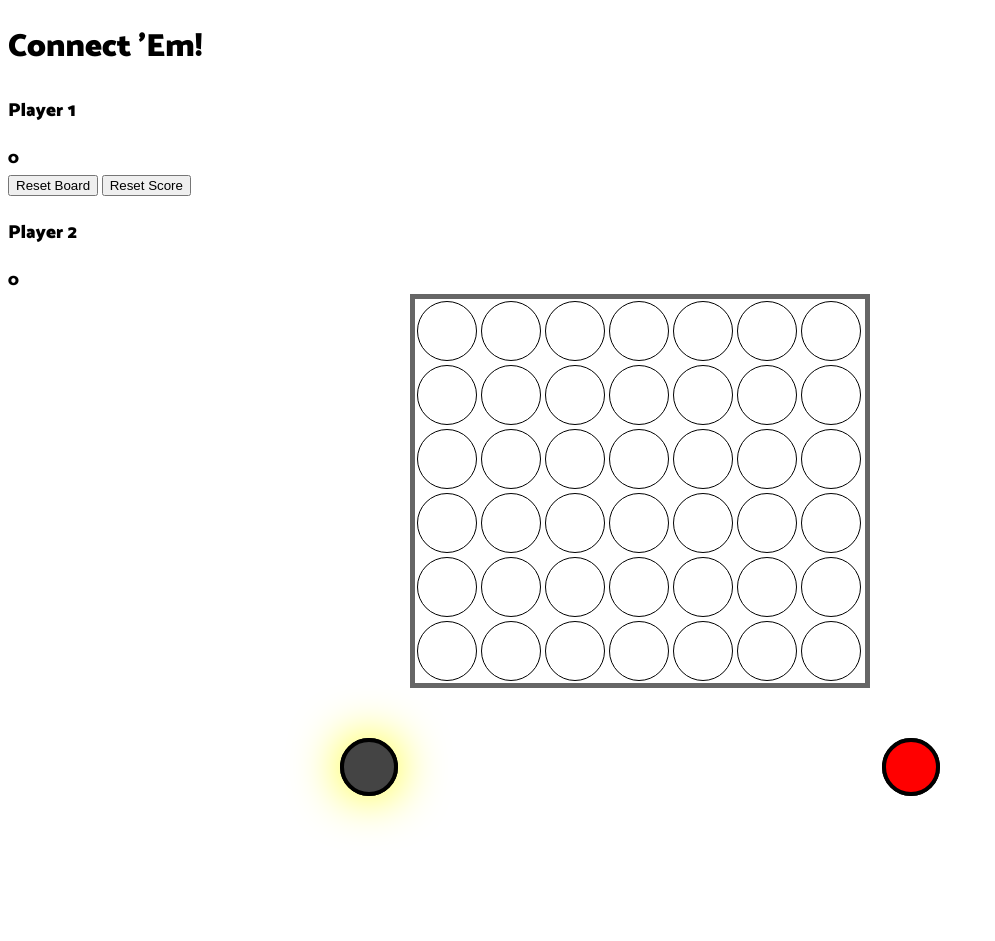
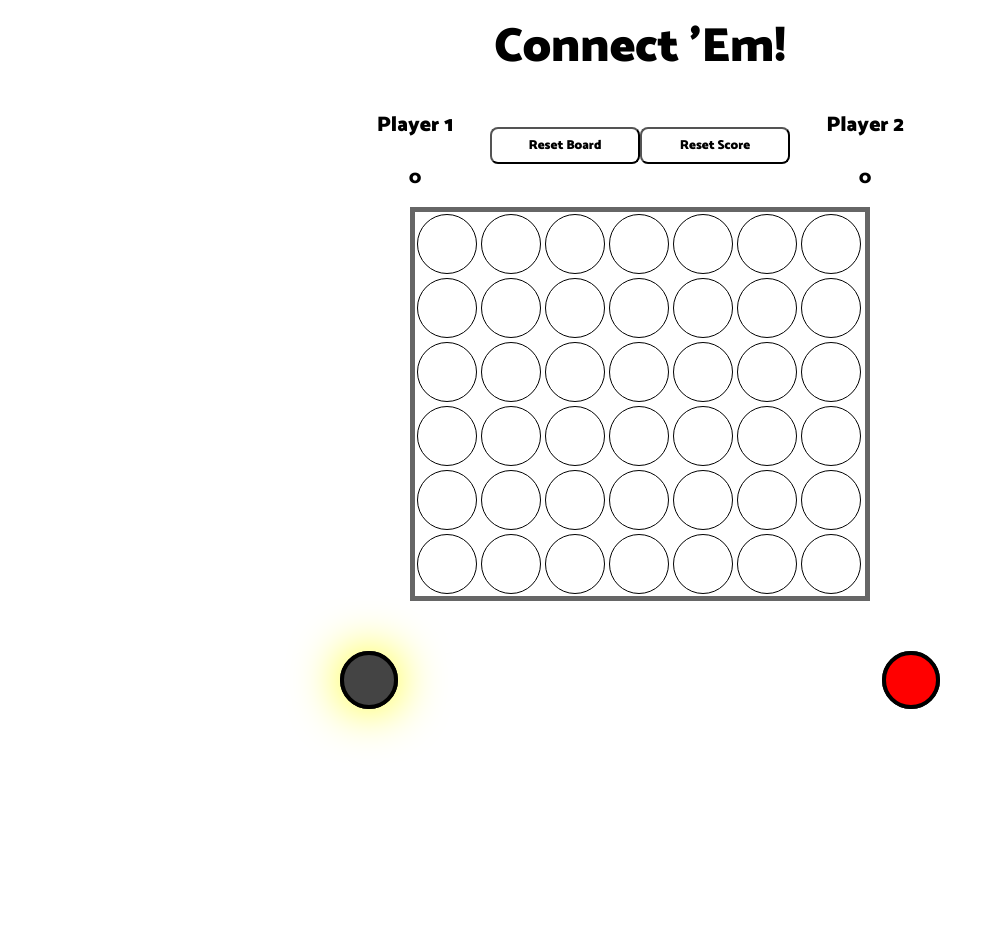
Before and after one commit to TheMichaelRay/project-1, a plain HTML site: page index.html in a window 1280 px wide. Shown: the whole page, without its empty margins (0-995 px from the left). After the commit the page ends 859 px from the top, so only its background shows below. Drawn offline with nearby package versions, Linux system fonts and the light colour scheme.

Commit message:
added css styling for header

```diff
--- a/app.js
+++ b/app.js
@@ -74,6 +74,9 @@ game = {
                 }
                 if (counter >= game.connect-1) {
                   game.functions.winner(type)
+                } else if (($('.red').length + $('.black').length) - (game.board.rows * game.board.columns) === 0) {
+                  alert('Tie Game!');
+                  game.functions.resetGame();
                 }
               },
     winner : function(winType){
@@ -137,7 +140,7 @@ game = {
             $(this).html('<div class="inner"></div>');
             $('.inner').addClass(game.currentPlayer.class);
             $('.inner').animate({top: $circle.offset().top - $(this).offset().top},
-                                1000,
+                                400,
                                 "easeOutBounce",
                                 function(){
                                   $circle.addClass(game.currentPlayer.class);
--- a/style.css
+++ b/style.css
@@ -1,13 +1,40 @@
 html {
   font-family: 'Catamaran', sans-serif;
 }
+h1 {
+  text-align: center;
+  font-size: 48px;
+  margin: 0;
+}
+header {
+  max-width: 600px;
+  margin: 0 auto;
+}
+#player-one-score, #player-two-score {
+  height: 120px;
+  text-align: center;
+  font-size: large;
+}
 #container {
+  clear: both;
   height: 384px;
   width: 450px;
   border: 5px solid #666;
   margin: auto;
 }
-
+#player-one-score, #player-two-score, button {
+  display: inline-block;
+  float: left;
+  width: 25%;
+}
+button {
+  margin-top: 40px;
+  padding: 6px;
+  border-radius: 8px;
+  font-size: small;
+  background-color: white;
+  font-family: 'catamaran';
+}
 footer {
   height: 200px;
   max-width: 600px;
```
